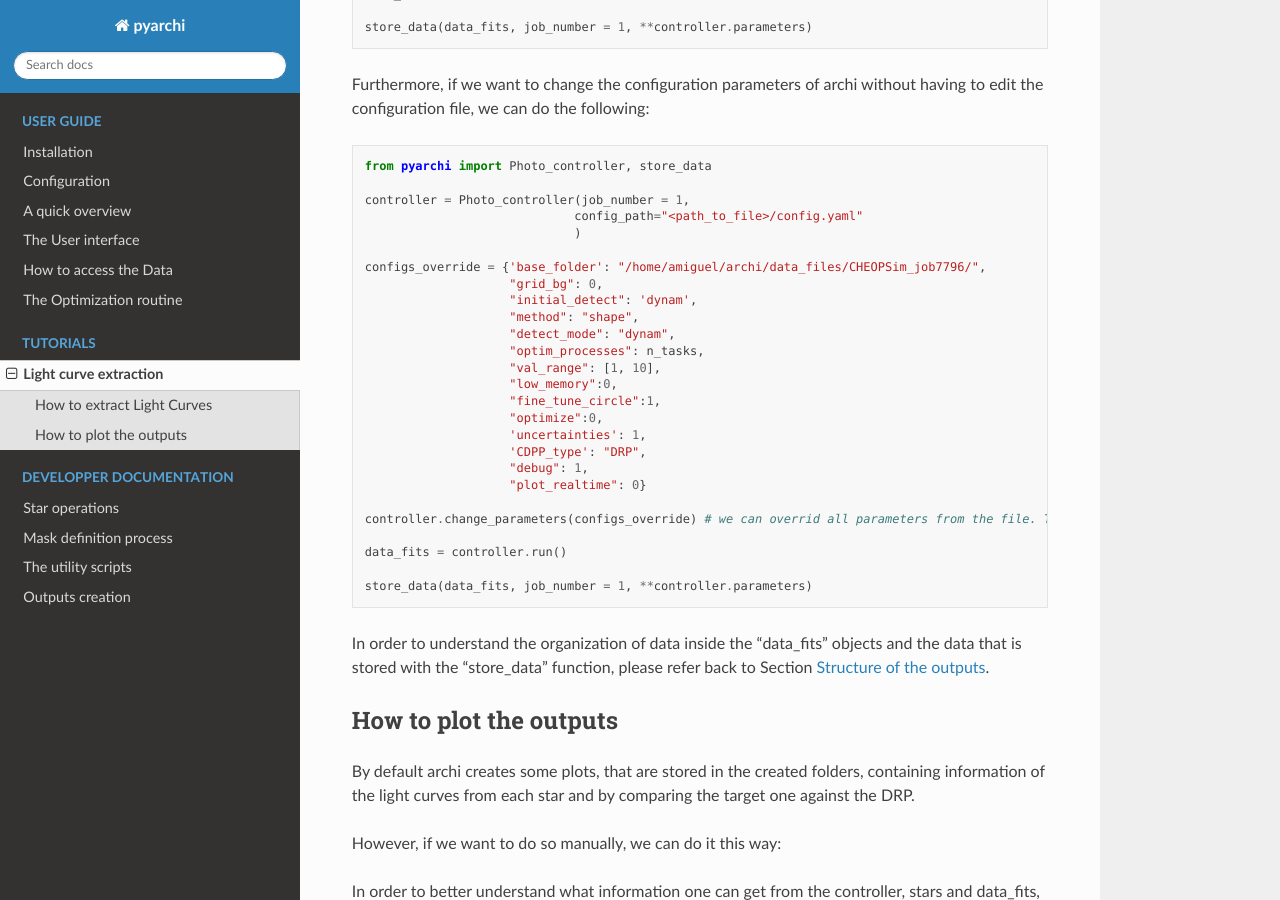
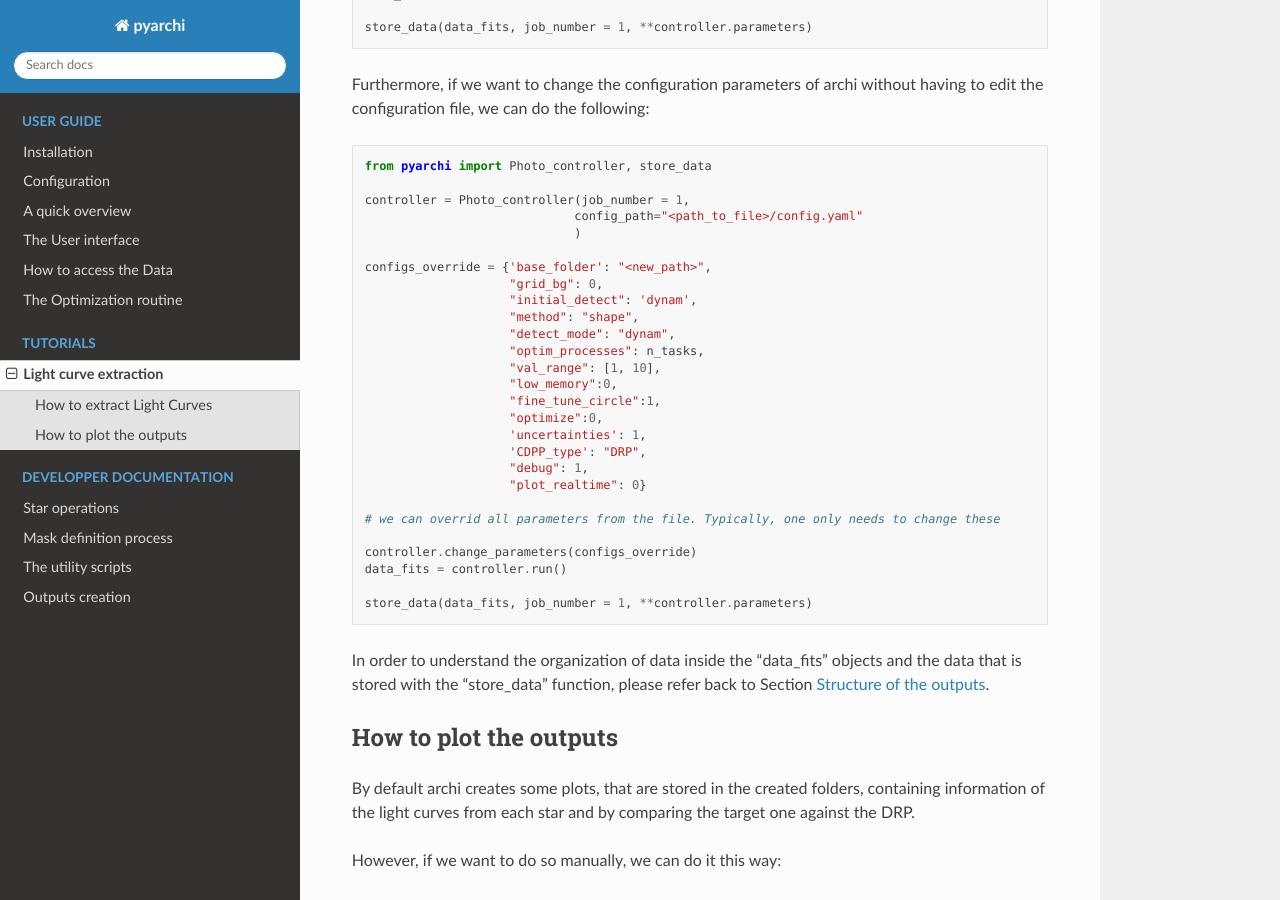
Before and after one commit to Kamuish/archi, a Sphinx documentation site: the page built from docs/tutorials/LC_extract.rst, in a window 1280 px wide and 900 px high, scrolled down 464 px. Built offline with Sphinx 7.4.7 and the Read the Docs theme 2.0.0, drawn with Linux system fonts in a browser that asks for light colours.

Commit message:
improving docs

```diff
--- a/docs/tutorials/LC_extract.rst
+++ b/docs/tutorials/LC_extract.rst
@@ -35,7 +35,7 @@ Furthermore, if we want to change the configuration parameters of archi without
                                  config_path="<path_to_file>/config.yaml"
                                  )
 
-    configs_override = {'base_folder': "/home/amiguel/archi/data_files/CHEOPSim_job7796/",
+    configs_override = {'base_folder': "<new_path>",
                         "grid_bg": 0,
                         "initial_detect": 'dynam',
                         "method": "shape",
@@ -50,8 +50,9 @@ Furthermore, if we want to change the configuration parameters of archi without
                         "debug": 1,
                         "plot_realtime": 0}
 
-    controller.change_parameters(configs_override) # we can overrid all parameters from the file. Typically, one only needs to change these
+    # we can overrid all parameters from the file. Typically, one only needs to change these
 
+    controller.change_parameters(configs_override)
     data_fits = controller.run()
 
     store_data(data_fits, job_number = 1, **controller.parameters)
```
